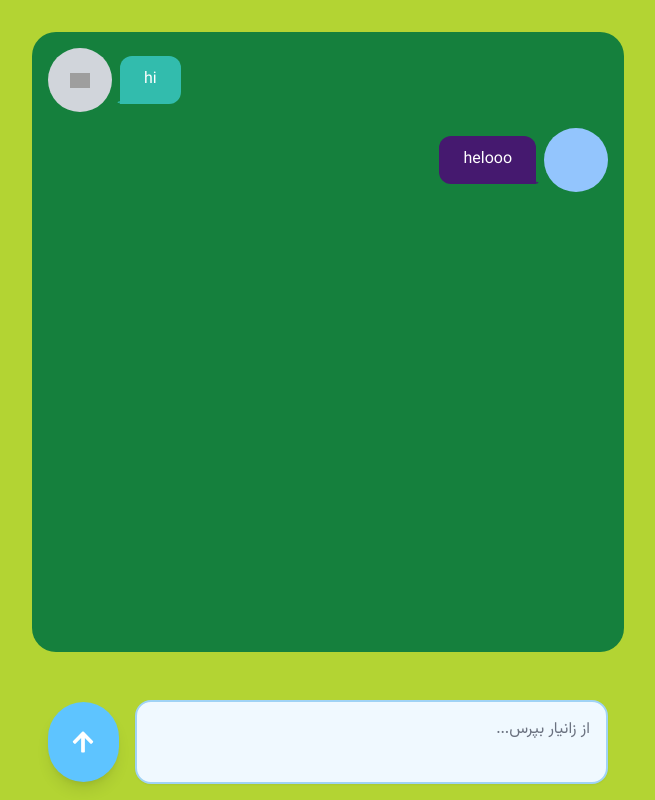
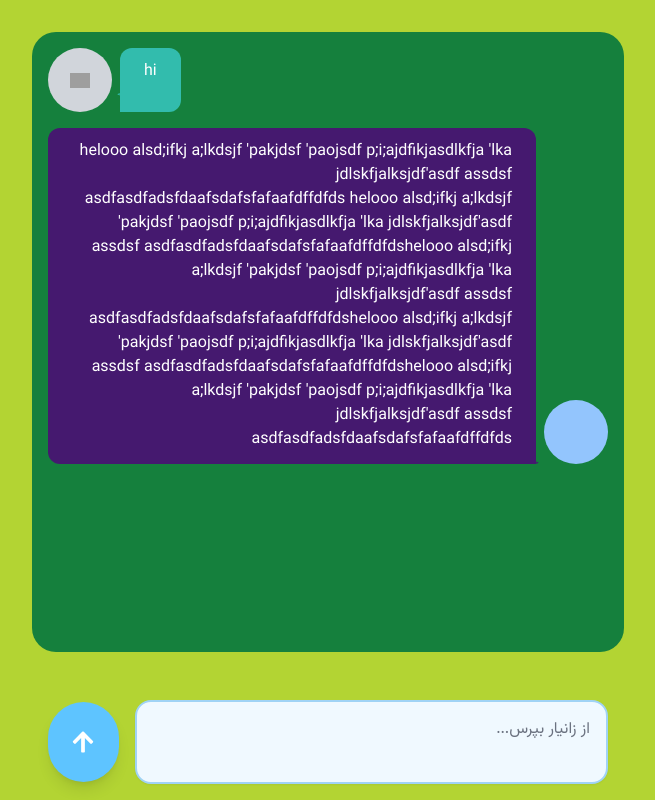
Before and after one commit to ErfanGh83/Avanian1, a Next.js app: page /chat in a window 1280 px wide. Shown: the whole page, without its empty margins (312-967 px from the left). Built offline with nearby package versions, Linux system fonts and the light colour scheme; grey boxes are pictures that could not be loaded.

Commit message:
fix: fixed pfp not sticking to the bottom of the message

```diff
--- a/src/components/chat/MessageItem.tsx
+++ b/src/components/chat/MessageItem.tsx
@@ -13,10 +13,12 @@ export default function MessageItem({ sender, children }: Props) {
         ${sender === "user" ? "flex-row items-end" : "flex-row-reverse items-start"}`}
     >
       <div
-        className={`w-fit max-w-1/2 flex gap-2 items-center overflow-hidden
+        className={`w-full h-full max-w-2xl flex gap-2 overflow-hidden
           ${sender === "user" ? "flex-row" : "flex-row-reverse"}`}
       >
-        <div>
+        <div
+          className=" h-full flex flex-col items-end justify-end"
+        >
           {
             sender === "bot" ?
               <OwlPfp />
@@ -29,7 +31,7 @@ export default function MessageItem({ sender, children }: Props) {
           }
         </div>
         <div
-          className={`bg-t/30 relative rounded-t-xl ${sender == "user" ? "bg-dark2 rounded-bl-xl" : "bg-avanianBlue rounded-br-xl"
+          className={`max-w-3/4 bg-t/30 relative rounded-t-xl ${sender == "user" ? "bg-dark2 rounded-bl-xl" : "bg-avanianBlue rounded-br-xl"
             }`}
         >
           <div
@@ -48,7 +50,7 @@ export default function MessageItem({ sender, children }: Props) {
             </svg>
           </div>
 
-          <h3 className="px-6 py-3 ">{children}</h3>
+          <h3 className="px-6 py-3">{children}</h3>
         </div>
       </div>
     </div>
--- a/src/components/containers/chat-containers/ChatBox.tsx
+++ b/src/components/containers/chat-containers/ChatBox.tsx
@@ -12,7 +12,8 @@ const ChatBox = () => {
             </MessageItem>
 
             <MessageItem sender={'user'}>
-                helooo
+                helooo alsd;ifkj a;lkdsjf 'pakjdsf 'paojsdf p;i;ajdfikjasdlkfja 'lka jdlskfjalksjdf'asdf assdsf asdfasdfadsfdaafsdafsfafaafdffdfds
+                helooo alsd;ifkj a;lkdsjf 'pakjdsf 'paojsdf p;i;ajdfikjasdlkfja 'lka jdlskfjalksjdf'asdf assdsf asdfasdfadsfdaafsdafsfafaafdffdfdshelooo alsd;ifkj a;lkdsjf 'pakjdsf 'paojsdf p;i;ajdfikjasdlkfja 'lka jdlskfjalksjdf'asdf assdsf asdfasdfadsfdaafsdafsfafaafdffdfdshelooo alsd;ifkj a;lkdsjf 'pakjdsf 'paojsdf p;i;ajdfikjasdlkfja 'lka jdlskfjalksjdf'asdf assdsf asdfasdfadsfdaafsdafsfafaafdffdfdshelooo alsd;ifkj a;lkdsjf 'pakjdsf 'paojsdf p;i;ajdfikjasdlkfja 'lka jdlskfjalksjdf'asdf assdsf asdfasdfadsfdaafsdafsfafaafdffdfds
             </MessageItem>
 
         </div>
```
